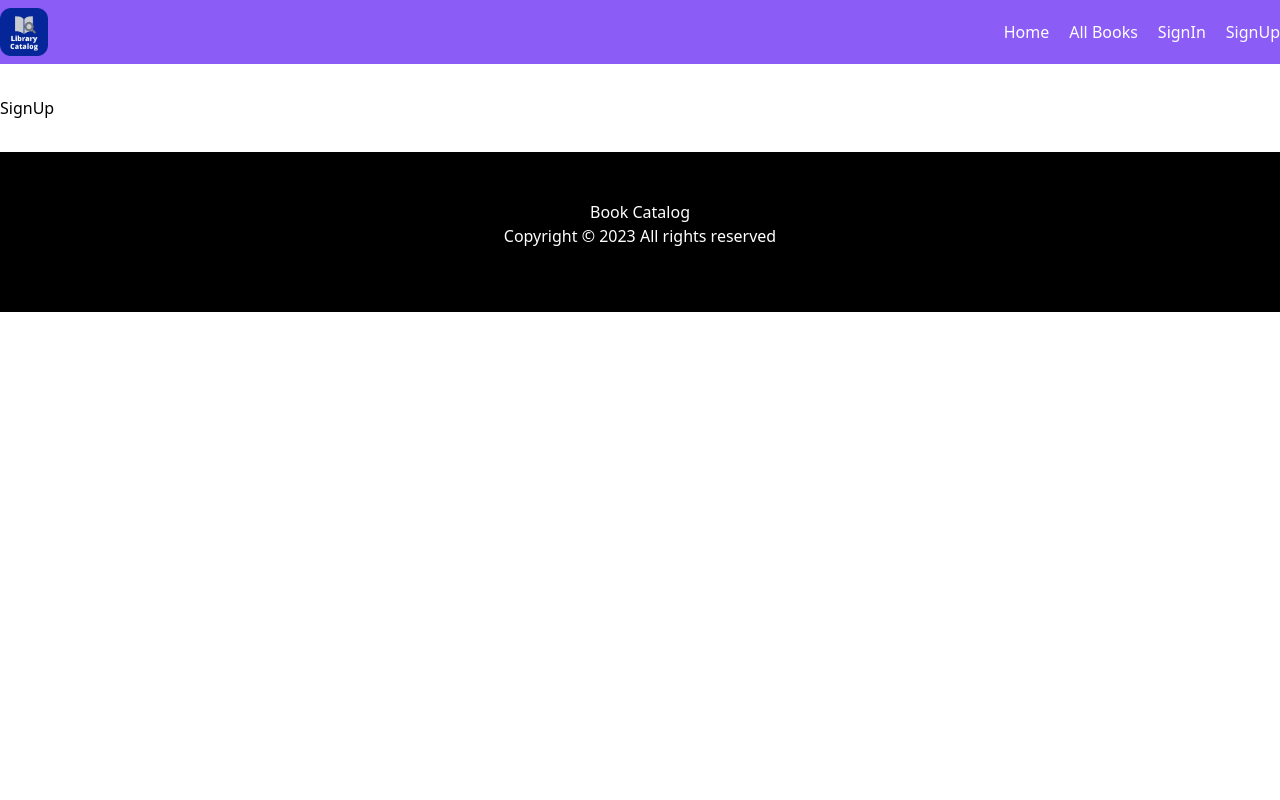
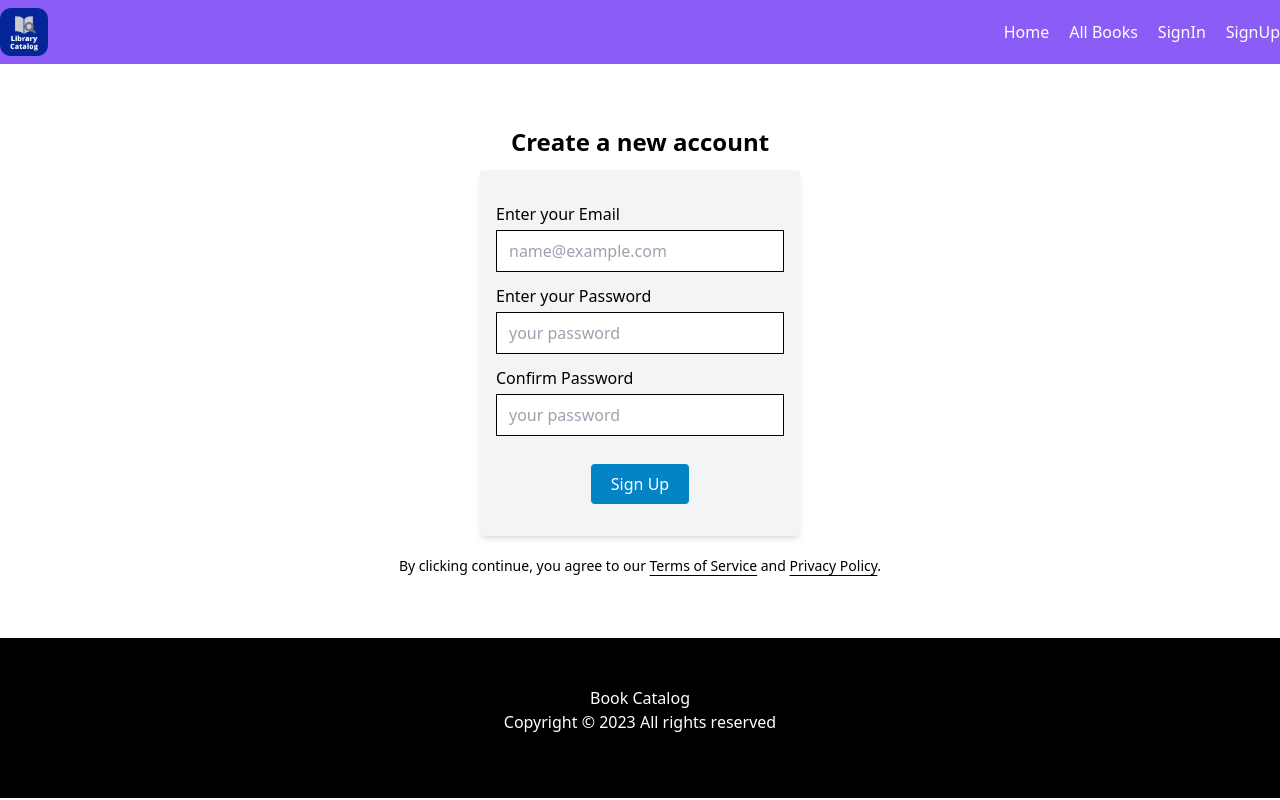
Before and after one commit to shakilahamed95/book-catalog, a React (Vite) app: page /sign-up in a window 1280 px wide. Built offline with nearby package versions, Linux system fonts and the light colour scheme.

Commit message:
simple login and sign up page created

```diff
--- a/package.json
+++ b/package.json
@@ -12,6 +12,7 @@
   "dependencies": {
     "react": "^18.2.0",
     "react-dom": "^18.2.0",
+    "react-hook-form": "^7.45.1",
     "react-router-dom": "^6.14.1"
   },
   "devDependencies": {
--- /dev/null
+++ b/src/components/LoginForm.tsx
@@ -0,0 +1,59 @@
+/* eslint-disable @typescript-eslint/no-misused-promises */
+"use client";
+import { useForm } from "react-hook-form";
+
+interface LoginFormInputs {
+  email: string;
+  password: string;
+}
+
+export function LoginForm() {
+  const {
+    register,
+    handleSubmit,
+    formState: { errors },
+  } = useForm<LoginFormInputs>();
+
+  const onSubmit = (data: LoginFormInputs) => {
+    console.log(data);
+  };
+
+  return (
+    <div className="flex items-center justify-center">
+      <form onSubmit={handleSubmit(onSubmit)} className="px-4 py-8 bg-gray-100 w-fit shadow-md rounded">
+        <div className="flex flex-col gap-3 items-center justify-center">
+          <div>
+            <p className="text-base text-black mb-1">Enter your Email</p>
+            <input
+              id="email"
+              placeholder="name@example.com"
+              type="email"
+              autoComplete="email"
+              className="w-72 px-3 py-2 border border-black focus:outline-none"
+              {...register("email", { required: "Email is required" })}
+            />
+            {errors.email && (
+              <p className="text-red-600">{errors.email.message}</p>
+            )}
+          </div>
+          <div>
+            <p className="text-base text-black mb-1">Enter your Password</p>
+            <input
+              id="password"
+              placeholder="your password"
+              type="password"
+              className="w-72 px-3 py-2 border border-black focus:outline-none"
+              {...register("password", { required: "Password is required" })}
+            />
+            {errors.password && (
+              <p className="text-red-600">{errors.password.message}</p>
+            )}
+          </div>
+          <button className="mt-4 px-5 py-2 bg-sky-600 rounded text-white">
+            Login with email
+          </button>
+        </div>
+      </form>
+    </div>
+  );
+}
--- /dev/null
+++ b/src/components/SignUpForm.tsx
@@ -0,0 +1,71 @@
+/* eslint-disable @typescript-eslint/no-misused-promises */
+"use client";
+import { useForm } from "react-hook-form";
+
+interface LoginFormInputs {
+  email: string;
+  password: string;
+}
+
+export function SignUpForm() {
+  const {
+    register,
+    handleSubmit,
+    formState: { errors },
+  } = useForm<LoginFormInputs>();
+
+  const onSubmit = (data: LoginFormInputs) => {
+    console.log(data);
+  };
+
+  return (
+    <div className="flex items-center justify-center">
+      <form
+        onSubmit={handleSubmit(onSubmit)}
+        className="px-4 py-8 bg-gray-100 w-fit shadow-md rounded"
+      >
+        <div className="flex flex-col gap-3 items-center justify-center">
+          <div>
+            <p className="text-base text-black mb-1">Enter your Email</p>
+            <input
+              id="email"
+              placeholder="name@example.com"
+              type="email"
+              autoComplete="email"
+              className="w-72 px-3 py-2 border border-black focus:outline-none"
+              {...register("email", { required: "Email is required" })}
+            />
+            {errors.email && (
+              <p className="text-red-600">{errors.email.message}</p>
+            )}
+          </div>
+          <div>
+            <p className="text-base text-black mb-1">Enter your Password</p>
+            <input
+              id="password"
+              placeholder="your password"
+              type="password"
+              className="w-72 px-3 py-2 border border-black focus:outline-none"
+              {...register("password", { required: "Password is required" })}
+            />
+            {errors.password && (
+              <p className="text-red-600">{errors.password.message}</p>
+            )}
+          </div>
+          <div>
+            <p className="text-base text-black mb-1">Confirm Password</p>
+            <input
+              id="password"
+              placeholder="your password"
+              type="password"
+              className="w-72 px-3 py-2 border border-black focus:outline-none"
+            />
+          </div>
+          <button className="mt-4 px-5 py-2 bg-sky-600 rounded text-white">
+            Sign Up
+          </button>
+        </div>
+      </form>
+    </div>
+  );
+}
--- a/src/pages/SignIn.tsx
+++ b/src/pages/SignIn.tsx
@@ -1,5 +1,31 @@
+import { LoginForm } from "../components/LoginForm";
+import { Link } from "react-router-dom";
 export default function SignIn() {
   return (
-    <div>SignIn</div>
-  )
+    <div className="h-[calc(100vh-290px)] flex items-center justify-center">
+      <div>
+        <h3 className="text-2xl font-semibold text-center mb-3">
+          Login to your account
+        </h3>
+        <LoginForm />
+        <p className="px-8 text-center text-sm mt-5">
+          By clicking continue, you agree to our{" "}
+          <Link
+            to="/"
+            className="underline underline-offset-4 hover:text-primary"
+          >
+            Terms of Service
+          </Link>{" "}
+          and{" "}
+          <Link
+            to="/"
+            className="underline underline-offset-4 hover:text-primary"
+          >
+            Privacy Policy
+          </Link>
+          .
+        </p>
+      </div>
+    </div>
+  );
 }
--- a/src/pages/SignUp.tsx
+++ b/src/pages/SignUp.tsx
@@ -1,3 +1,32 @@
+import { Link } from "react-router-dom";
+import { SignUpForm } from "../components/SignUpForm";
+
 export default function SignUp() {
-  return <div>SignUp</div>;
+  return (
+    <div className="h-[calc(100vh-290px)] flex items-center justify-center">
+      <div>
+        <h3 className="text-2xl font-semibold text-center mb-3">
+          Create a new account
+        </h3>
+        <SignUpForm />
+        <p className="px-8 text-center text-sm mt-5">
+          By clicking continue, you agree to our{" "}
+          <Link
+            to="/"
+            className="underline underline-offset-4 hover:text-primary"
+          >
+            Terms of Service
+          </Link>{" "}
+          and{" "}
+          <Link
+            to="/"
+            className="underline underline-offset-4 hover:text-primary"
+          >
+            Privacy Policy
+          </Link>
+          .
+        </p>
+      </div>
+    </div>
+  );
 }
```
Also changed, not shown: 1 other file (tests, documents, lock files or other folders).
